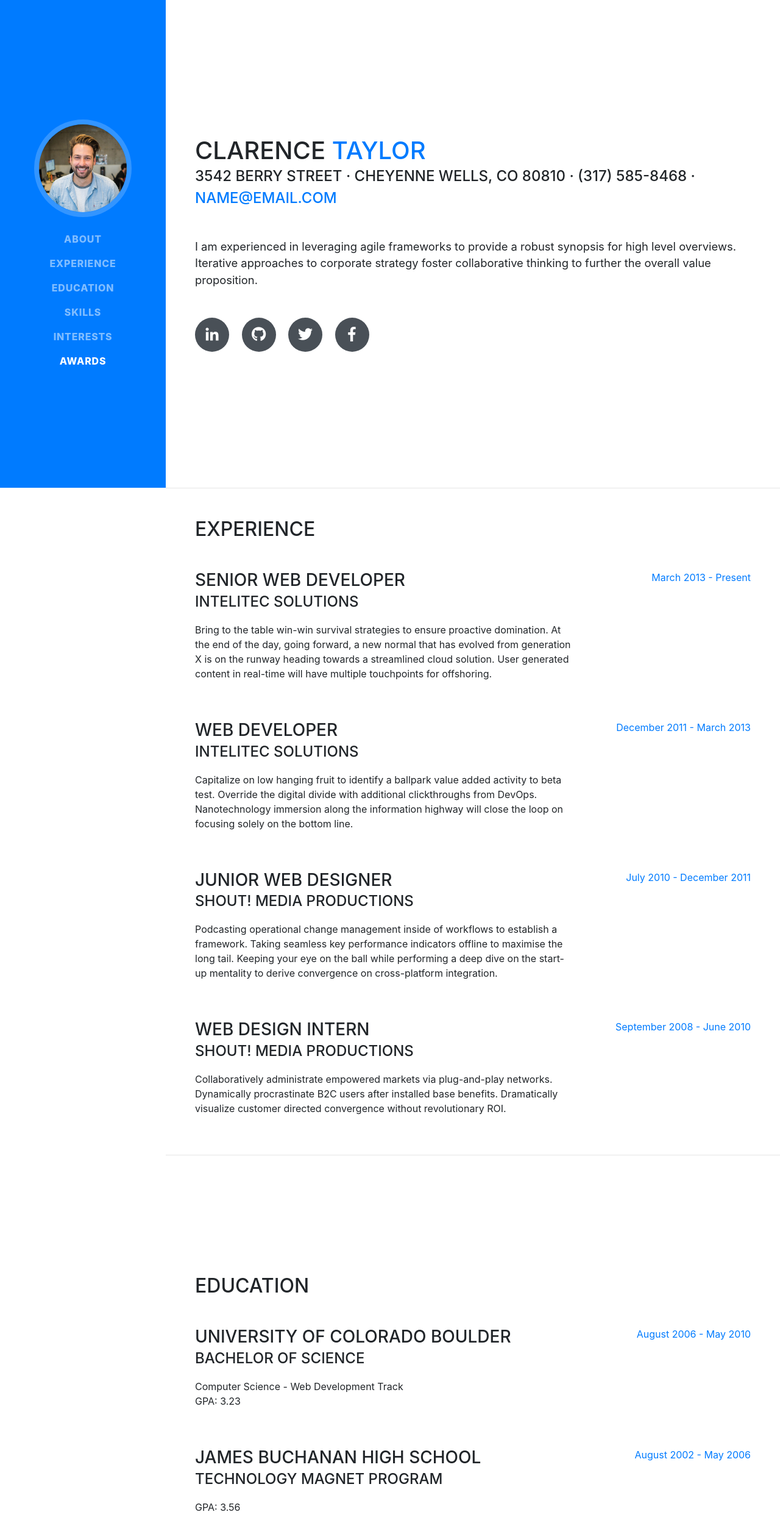
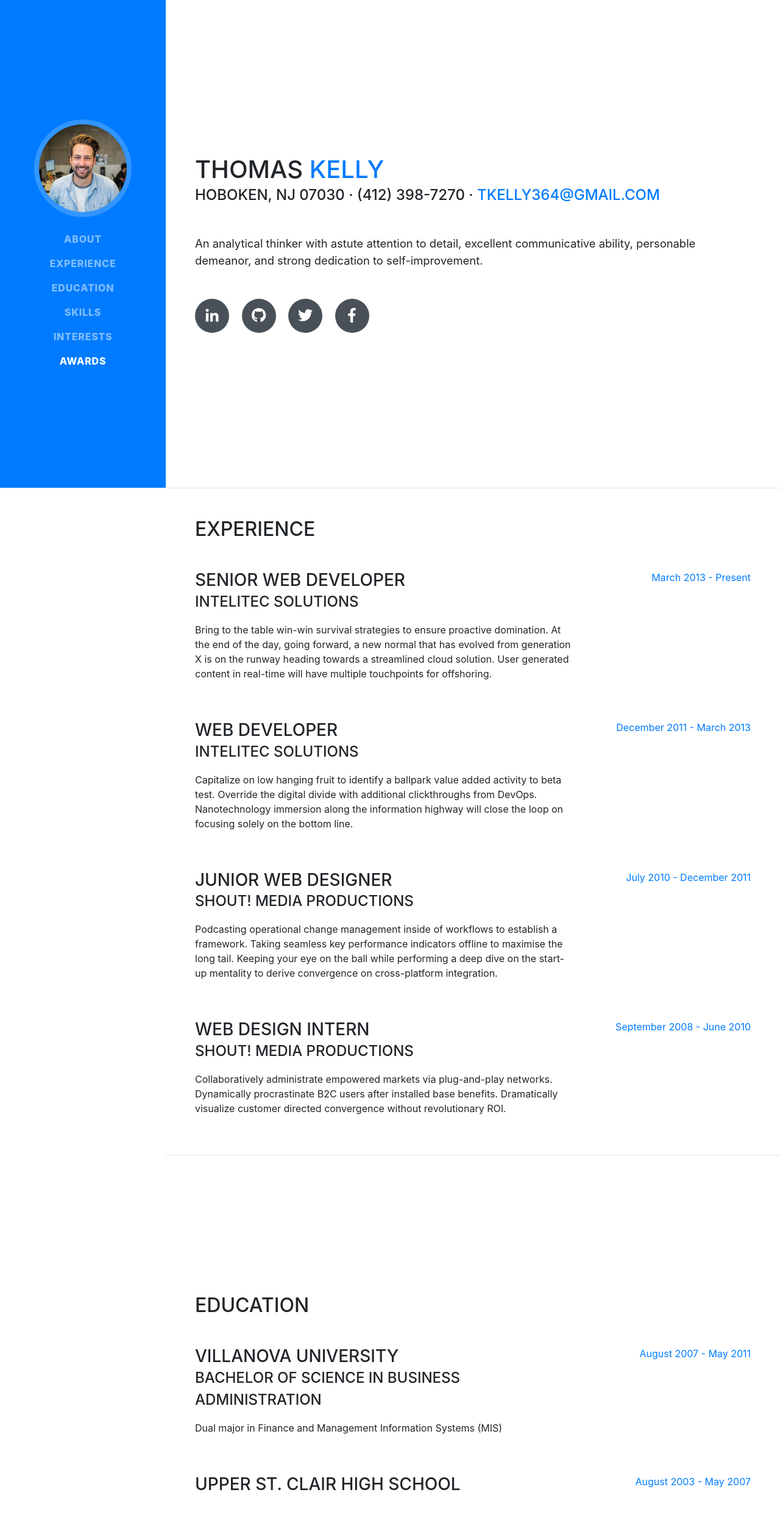
Before and after one commit to TK8771/resume, a website with bundled scripts: page index.html in a window 1280 px wide. Shown: the top 2516 px of the page at 61% size. Built offline with nearby package versions, Linux system fonts and the light colour scheme; a web font is replaced by a local one.

Commit message:
Basic updates

```diff
--- a/index.html
+++ b/index.html
@@ -27,7 +27,7 @@
 
     <nav class="navbar navbar-expand-lg navbar-dark bg-primary fixed-top" id="sideNav">
       <a class="navbar-brand js-scroll-trigger" href="#page-top">
-        <span class="d-block d-lg-none">Clarence Taylor</span>
+        <span class="d-block d-lg-none">Thomas Kelly</span>
         <span class="d-none d-lg-block">
           <img class="img-fluid img-profile rounded-circle mx-auto mb-2" src="img/profile.jpg" alt="">
         </span>
@@ -63,15 +63,15 @@
 
       <section class="resume-section p-3 p-lg-5 d-flex d-column" id="about">
         <div class="my-auto">
-          <h1 class="mb-0">Clarence
-            <span class="text-primary">Taylor</span>
+          <h1 class="mb-0">Thomas
+            <span class="text-primary">Kelly</span>
           </h1>
-          <div class="subheading mb-5">3542 Berry Street · Cheyenne Wells, CO 80810 · (317) 585-8468 ·
-            <a href="mailto:name@email.com">name@email.com</a>
+          <div class="subheading mb-5">Hoboken, NJ 07030 · (412) 398-7270 ·
+            <a href="tkelly364@gmail.com">tkelly364@gmail.com</a>
           </div>
-          <p class="lead mb-5">I am experienced in leveraging agile frameworks to provide a robust synopsis for high level overviews. Iterative approaches to corporate strategy foster collaborative thinking to further the overall value proposition.</p>
+          <p class="lead mb-5">An analytical thinker with astute attention to detail, excellent communicative ability, personable demeanor, and strong dedication to self-improvement.</p>
           <div class="social-icons">
-            <a href="#">
+            <a href="https://www.linkedin.com/in/thomas-kelly-565b4923/">
               <i class="fab fa-linkedin-in"></i>
             </a>
             <a href="#">
@@ -149,24 +149,24 @@
 
           <div class="resume-item d-flex flex-column flex-md-row mb-5">
             <div class="resume-content mr-auto">
-              <h3 class="mb-0">University of Colorado Boulder</h3>
-              <div class="subheading mb-3">Bachelor of Science</div>
-              <div>Computer Science - Web Development Track</div>
-              <p>GPA: 3.23</p>
+              <h3 class="mb-0">Villanova University</h3>
+              <div class="subheading mb-3">Bachelor of Science in Business Administration</div>
+              <div>Dual major in Finance and Management Information Systems (MIS)</div>
+              <p></p>
             </div>
             <div class="resume-date text-md-right">
-              <span class="text-primary">August 2006 - May 2010</span>
+              <span class="text-primary">August 2007 - May 2011</span>
             </div>
           </div>
 
           <div class="resume-item d-flex flex-column flex-md-row">
             <div class="resume-content mr-auto">
-              <h3 class="mb-0">James Buchanan High School</h3>
-              <div class="subheading mb-3">Technology Magnet Program</div>
-              <p>GPA: 3.56</p>
+              <h3 class="mb-0">Upper St. Clair High School</h3>
+              <div class="subheading mb-3"></div>
+              <p></p>
             </div>
             <div class="resume-date text-md-right">
-              <span class="text-primary">August 2002 - May 2006</span>
+              <span class="text-primary">August 2003 - May 2007</span>
             </div>
           </div>
 
```
